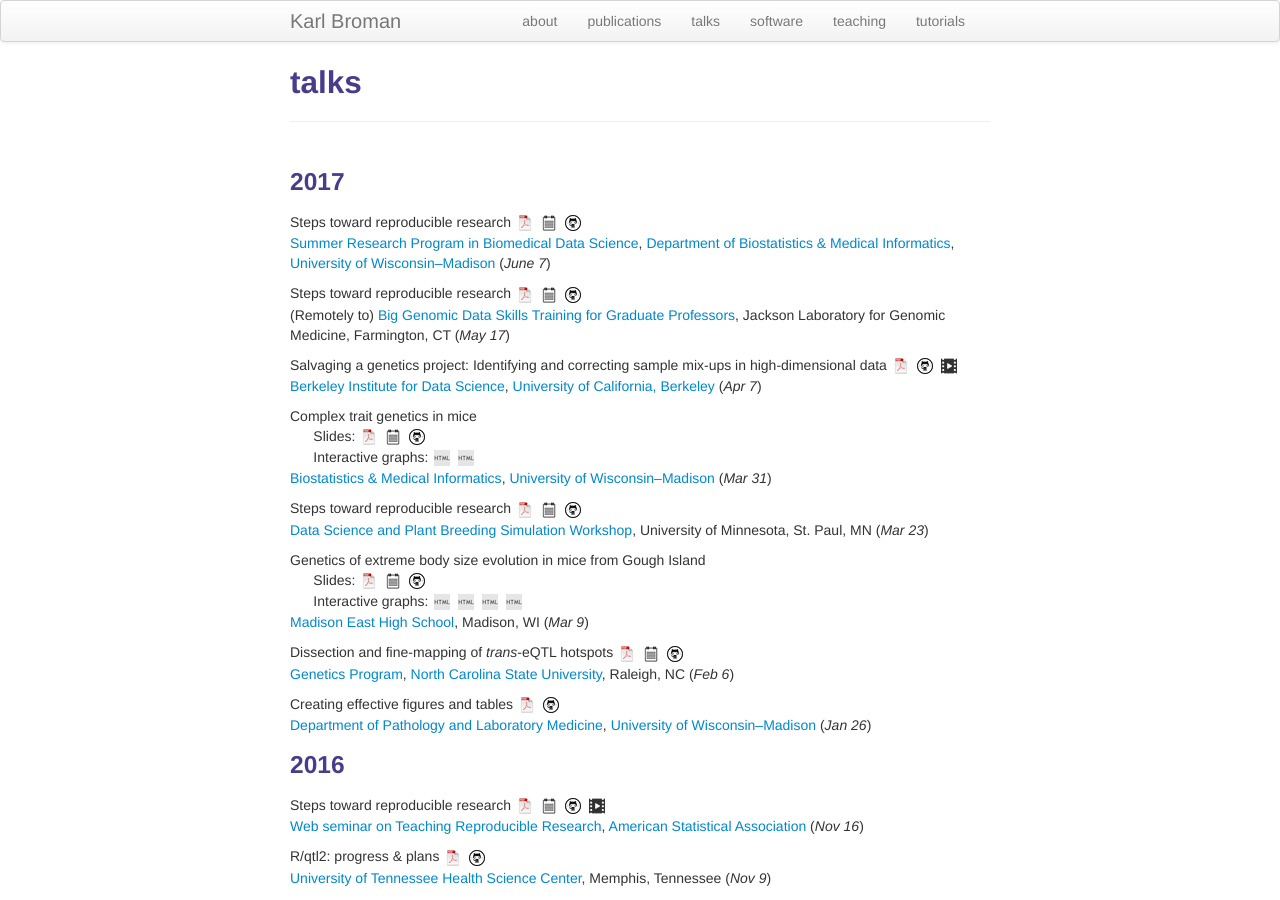
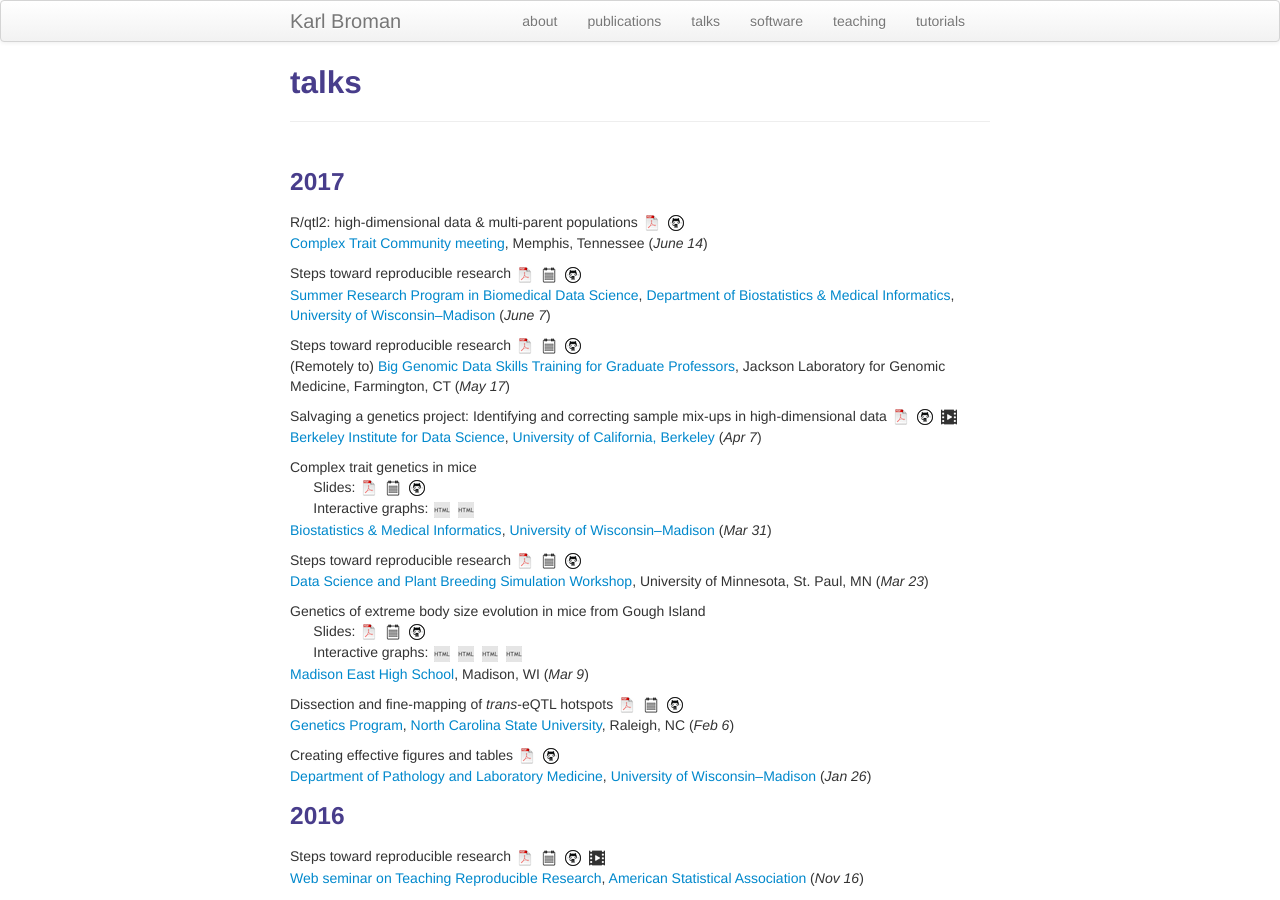
Before and after one commit to kbroman/kbroman.github.io, a Jekyll site: the page built from pages/talks.md, in a window 1280 px wide and 900 px high. Built offline with Jekyll 4.4.1, drawn with Linux system fonts in a browser that asks for light colours.

Commit message:
pages/talks: add ctc 2017 talk

```diff
--- a/pages/talks.md
+++ b/pages/talks.md
@@ -7,6 +7,12 @@ description: Karl Broman's talks
 
 
 ###  2017
+
+R/qtl2: high-dimensional data & multi-parent populations
+[![pdf](icons16/pdf-icon.png)](https://www.biostat.wisc.edu/~kbroman/presentations/rqtl2_ctc2017.pdf)
+[![github](icons16/github-icon.png)](https://github.com/kbroman/Talk_Rqtl2_CTC2017)<br/>
+[Complex Trait Community meeting](http://complextrait.org/ctc2017),
+Memphis, Tennessee (_June 14_)
 
 Steps toward reproducible research
 [![pdf](icons16/pdf-icon.png)](https://www.biostat.wisc.edu/~kbroman/presentations/repro_research_BDS2017.pdf)
```
